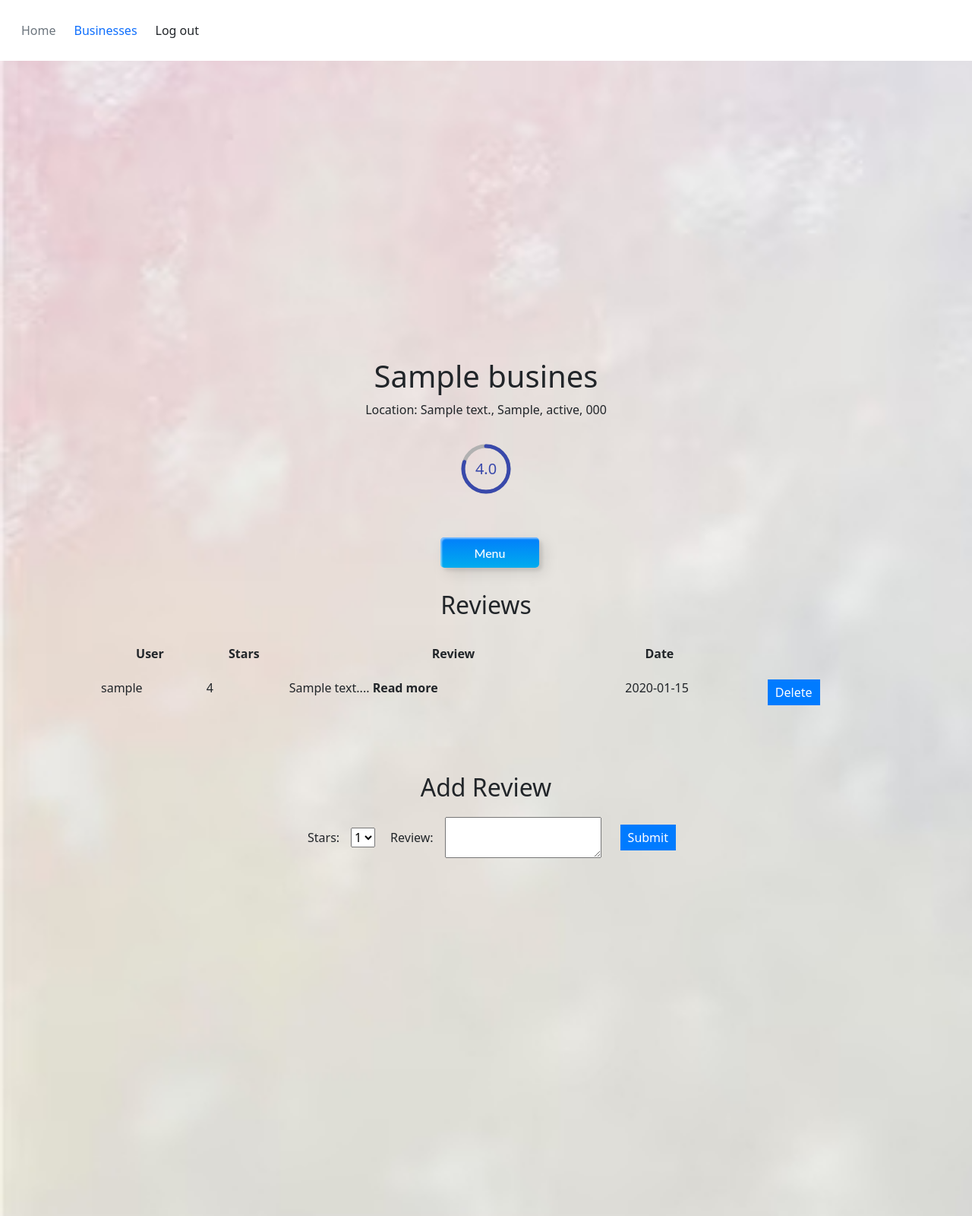
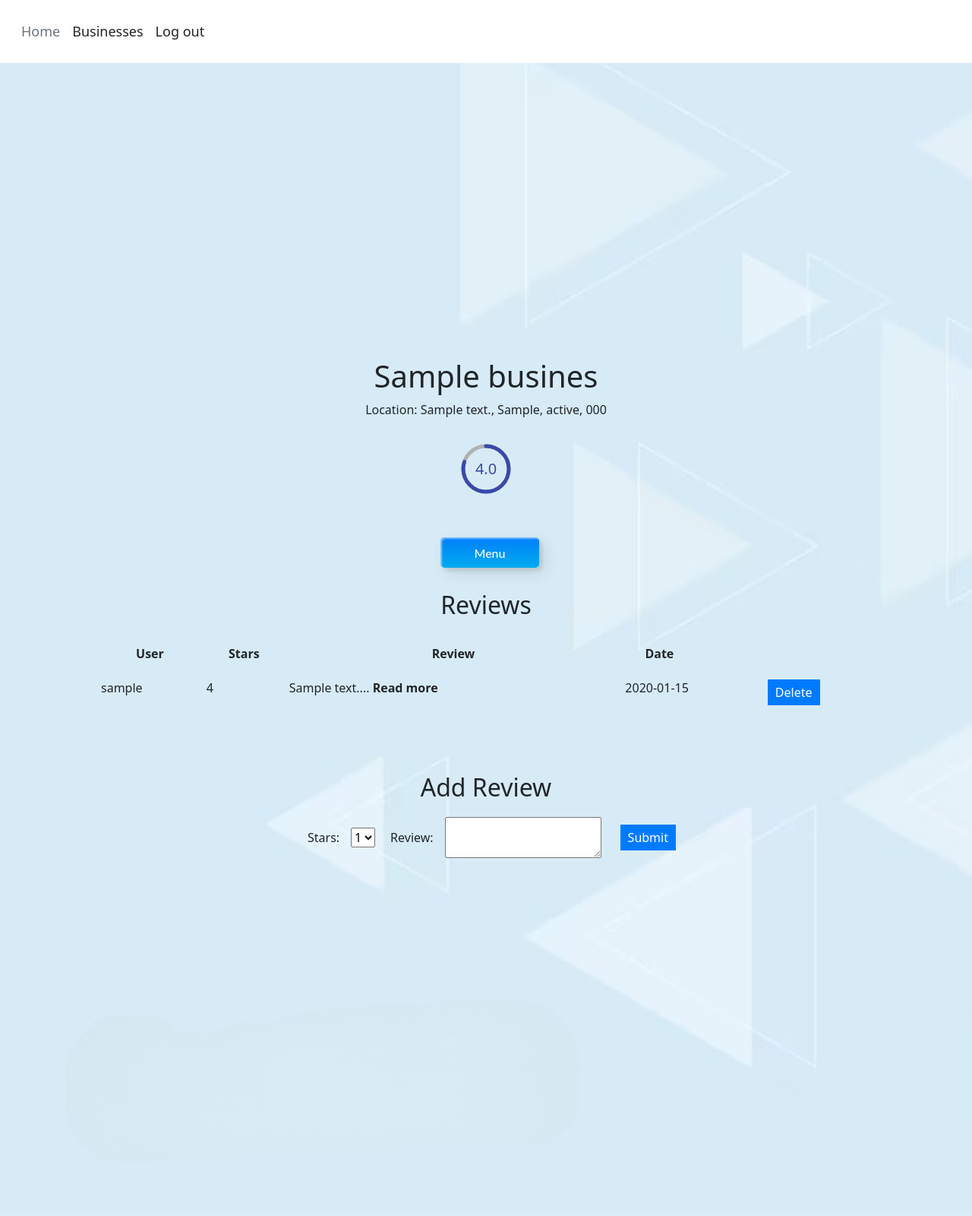
Before and after one commit to Miraj869/TasteMate, a Flask app: page /businesses/1 in a window 1280 px wide. Shown: the whole page at 76% size. Run offline with Flask 3, Linux system fonts and the light colour scheme; a user stored in the database is signed in; tables that the repository leaves empty hold one stand-in row (values such as "Sample post").

Commit message:
Styling done

```diff
--- a/TasteMate/static/css/main.css
+++ b/TasteMate/static/css/main.css
@@ -777,3 +777,7 @@ body .dribbble img {
         padding: 0px 100px;
         width: 100%;
   }
+
+  .hover1:hover{
+    color: turquoise !important;
+  }
--- a/TasteMate/templates/base.html
+++ b/TasteMate/templates/base.html
@@ -8,6 +8,15 @@
     {% block head %}{% endblock %}
     <!-- <script src="{{ url_for('static', filename='js/star_rating.js') }}"></script> -->
     <link href="https://cdn.jsdelivr.net/npm/bootstrap@5.3.0-alpha3/dist/css/bootstrap.min.css" rel="stylesheet" integrity="sha384-KK94CHFLLe+nY2dmCWGMq91rCGa5gtU4mk92HdvYe+M/SXH301p5ILy+dN9+nJOZ" crossorigin="anonymous">
+    <style>
+      .nav-link {
+        font-size: large;
+      }
+      .nav-link:hover {
+        /* background-color: #0062cc; */
+        color: turquoise;
+      }
+    </style>
   </head>
   <body style="overflow: auto;top: 0;">
 
@@ -17,12 +26,12 @@
         <div class="d-flex flex-wrap align-items-center justify-content-center justify-content-lg-start">
 
           <ul class="nav col-12 col-lg-auto me-lg-auto mb-2 justify-content-center mb-md-0">
-            <li><a href="{{ url_for('home', user=current_user.user_id) }}" class="nav-link px-2 link-secondary">Home</a></li>
+            <li><a href="{{ url_for('home', user=current_user.user_id) }}" class="nav-link px-2 link-secondary hover1" style="color: black;">Home</a></li>
             <!-- <li><a href="/businesses" class="nav-link px-2 link-dark">Businesses</a></li> -->
-            <a href="{{ url_for('businesses', page=1) }}" class="nav-link">Businesses</a>
+            <li><a href="{{ url_for('businesses', page=1) }}" class="nav-link  px-2 link-dark hover1" style="color: black">Businesses</a></li>
             <!-- <li><a href="#" class="nav-link px-2 link-dark">Customers</a></li>
             <li><a href="#" class="nav-link px-2 link-dark">Products</a></li> -->
-            <li><a href="{{ url_for('logout') }}" class="nav-link px-2 link-dark">Log out</a></li>
+            <li><a href="{{ url_for('logout') }}" class="nav-link px-2 link-dark hover1" style="color: black;">Log out</a></li>
           </ul>
 
           <!-- <form class="col-12 col-lg-auto mb-3 mb-lg-0 me-lg-3">
--- a/TasteMate/templates/business_detail.html
+++ b/TasteMate/templates/business_detail.html
@@ -3,7 +3,7 @@
 {% block head %}
 <style>
   .business-detail {
-    background-image: url('../static/images/snowy_texture.jpg');
+    background-image: url('../static/images/abstract1.jpeg');
     height: 200%;
     background-repeat: no-repeat;
 	  background-size: cover;
--- a/TasteMate/templates/businesses.html
+++ b/TasteMate/templates/businesses.html
@@ -4,9 +4,11 @@
 	<title>Business Listings</title>
 	<style>
     .business-page {
-      background-image: url('../static/images/abstract_white.jpg');
+      background-image: url('../static/images/pattern.jpeg');
       background-repeat: no-repeat;
 	    background-size: cover;
+      /* width: 100%; */
+      height: 100%;
     }
 		.container {
 			display: flex;
```
Also changed, not shown: TasteMate/templates/menu1.html (+14 -3 lines), TasteMate/static/images/Michelin_Star_Dessert.jpeg (added), TasteMate/static/images/Pie.jpeg (added), TasteMate/static/images/abstract1.jpeg (added), TasteMate/static/images/pattern.jpeg (added).
